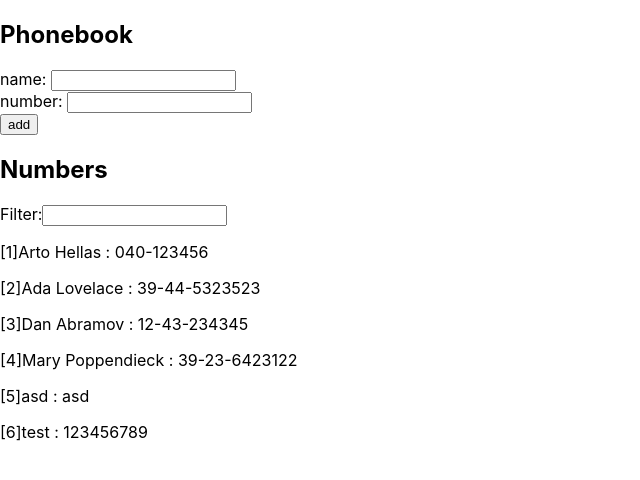
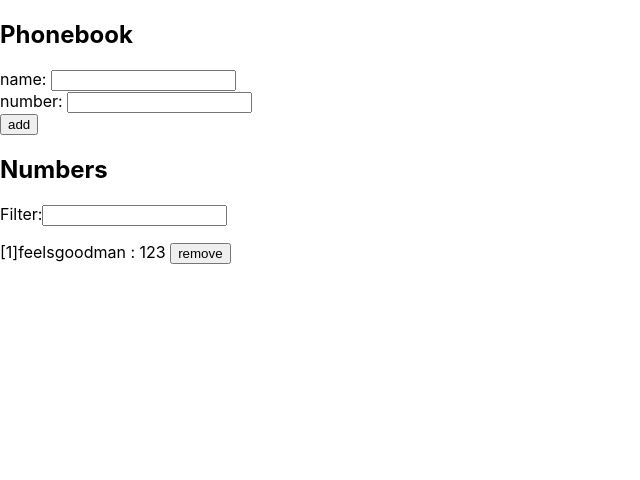
Before and after one commit to Preoo/FullStackOpen2020, a React (Create React App) app in the folder Part_2/phonebook/: page / in a window 1280 px wide. Shown: the top 480 px of the page, without its empty margins (0-640 px from the left). Built offline with nearby package versions, Linux system fonts and the light colour scheme; data requests are answered from the project's data file.

Commit message:
add exercises 2.17

```diff
--- a/Part_2/phonebook/db.json
+++ b/Part_2/phonebook/db.json
@@ -1,34 +1,9 @@
 {
   "persons": [
     {
-      "name": "Arto Hellas",
-      "number": "040-123456",
+      "name": "feelsgoodman",
+      "number": "123",
       "id": 1
-    },
-    {
-      "name": "Ada Lovelace",
-      "number": "39-44-5323523",
-      "id": 2
-    },
-    {
-      "name": "Dan Abramov",
-      "number": "12-43-234345",
-      "id": 3
-    },
-    {
-      "name": "Mary Poppendieck",
-      "number": "39-23-6423122",
-      "id": 4
-    },
-    {
-      "name": "asd",
-      "number": "asd",
-      "id": 5
-    },
-    {
-      "name": "test",
-      "number": "123456789",
-      "id": 6
     }
   ]
 }
--- a/Part_2/phonebook/src/App.tsx
+++ b/Part_2/phonebook/src/App.tsx
@@ -1,6 +1,5 @@
 import React, { useState, useEffect } from 'react'
-import Axios from 'axios'
-import {get, add} from './services/persons'
+import {get, add, remove} from './services/persons'
 
 // Filters
 const filter_existing = (phonebook: Contact[], contact: Contact): boolean =>
@@ -9,17 +8,22 @@ const filter_has_number = (phonebook: Contact[], contact: Contact): boolean =>
   contact.number.length ? true : false
 
 // Components
+type Clickable = {remove_person:any}
 export type Contact = { name: string, number: string, id:number }
-const ContactDetail = ({ name, number, id }: Contact) => (<p>[{id}]{name} : {number}</p>)
+const ContactDetail = (props: Contact | Clickable) => (
+  <p>[{(props as Contact).id}]{(props as Contact).name} : {(props as Contact).number} <button onClick={(event:any) => (props as Clickable).remove_person((props as Contact).id)}>remove</button> </p>
+)
 
 type ContactProps = { phonebook: Contact[], filter: string }
-const Contacts = ({ phonebook, filter }: ContactProps) => {
+const Contacts = (props: ContactProps | Clickable) => {
+  const {phonebook, filter} = props as ContactProps
+  const {remove_person} = props as Clickable
   return (
     <div>
       {phonebook
         .filter(contact => contact.name.toLowerCase().includes(filter.toLowerCase()))
         .map(contact =>
-          <ContactDetail key={contact.id} name={contact.name} number={contact.number} id={contact.id} />
+          <ContactDetail key={contact.id} name={contact.name} number={contact.number} id={contact.id} remove_person={remove_person} />
         )}
     </div>
   )
@@ -84,9 +88,11 @@ const App = () => {
     // map over contacts and if id === edited.id than swap numbers
   }
 
-  const remove_person = (event: any) => {
-    event.preventDefault()
-    // array.filter with func id !== to_be_removed
+  const remove_person = (id:number) => {
+    const remove_person = persons.find(person => person.id === id)
+    if (window.confirm(`Remove contact ${remove_person?.name}`)) {
+      remove(id).then(resp => setPersons(persons.filter(person => person.id !== id)))
+    }
   }
 
   return (
@@ -102,7 +108,7 @@ const App = () => {
       <div>
         <span>Filter:</span>
         <Input input_value={newFilter} on_change={(event: any) => setNewFilter(event.target.value)} />
-        <Contacts phonebook={persons} filter={newFilter} />
+        <Contacts phonebook={persons} filter={newFilter} remove_person={remove_person}/>
       </div>
     </div>
   )
--- a/Part_2/phonebook/src/services/persons.tsx
+++ b/Part_2/phonebook/src/services/persons.tsx
@@ -15,8 +15,8 @@ const add = (contact:Contact):Promise<AxiosResponse<any>> => {
 //     return
 // }
 
-// const remove = (contact:Contact):Promise<AxiosResponse<any>> => {
-//     return
-// }
+const remove = (id:number):Promise<AxiosResponse<any>> => {
+    return Axios.delete(`${base_url}/${id}`)
+}
 
-export {get, add, /*modify, remove*/}
+export {get, add, /*modify,*/ remove}
```
